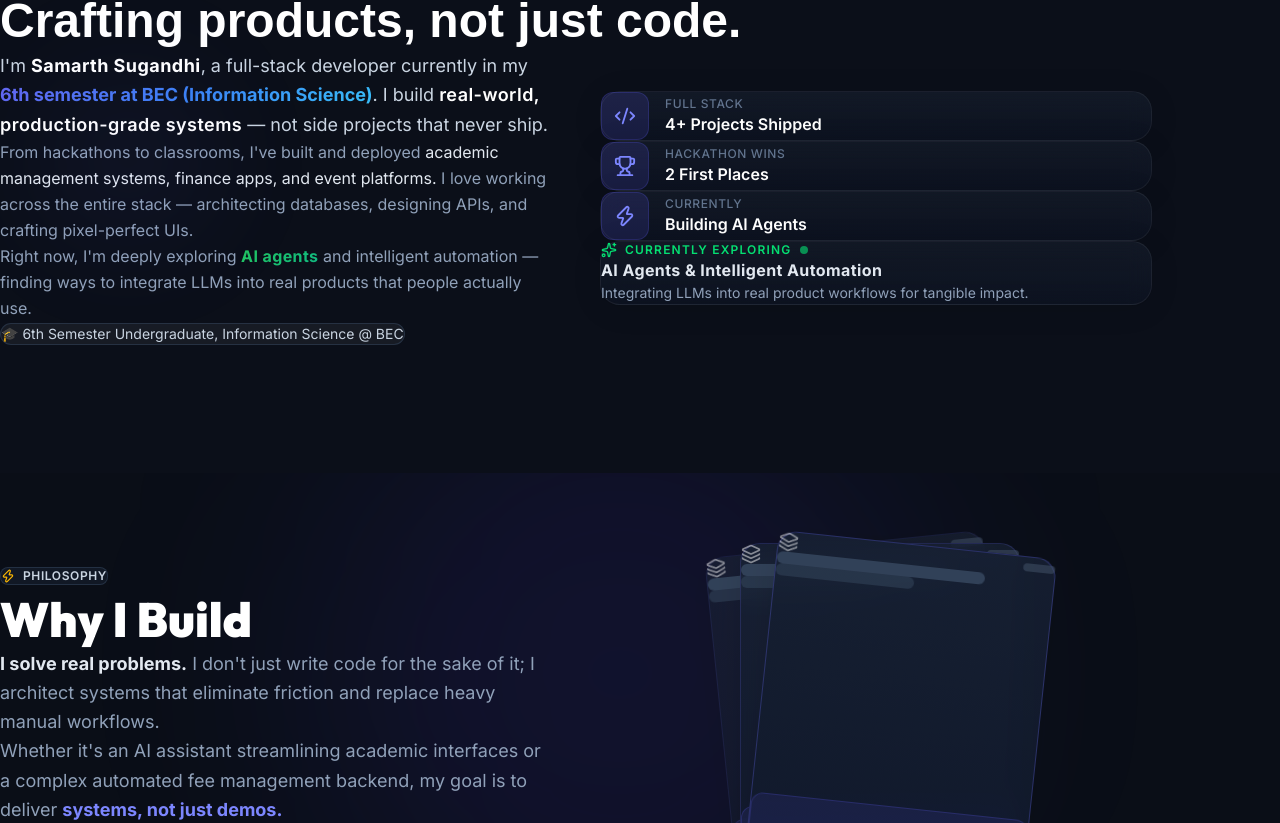
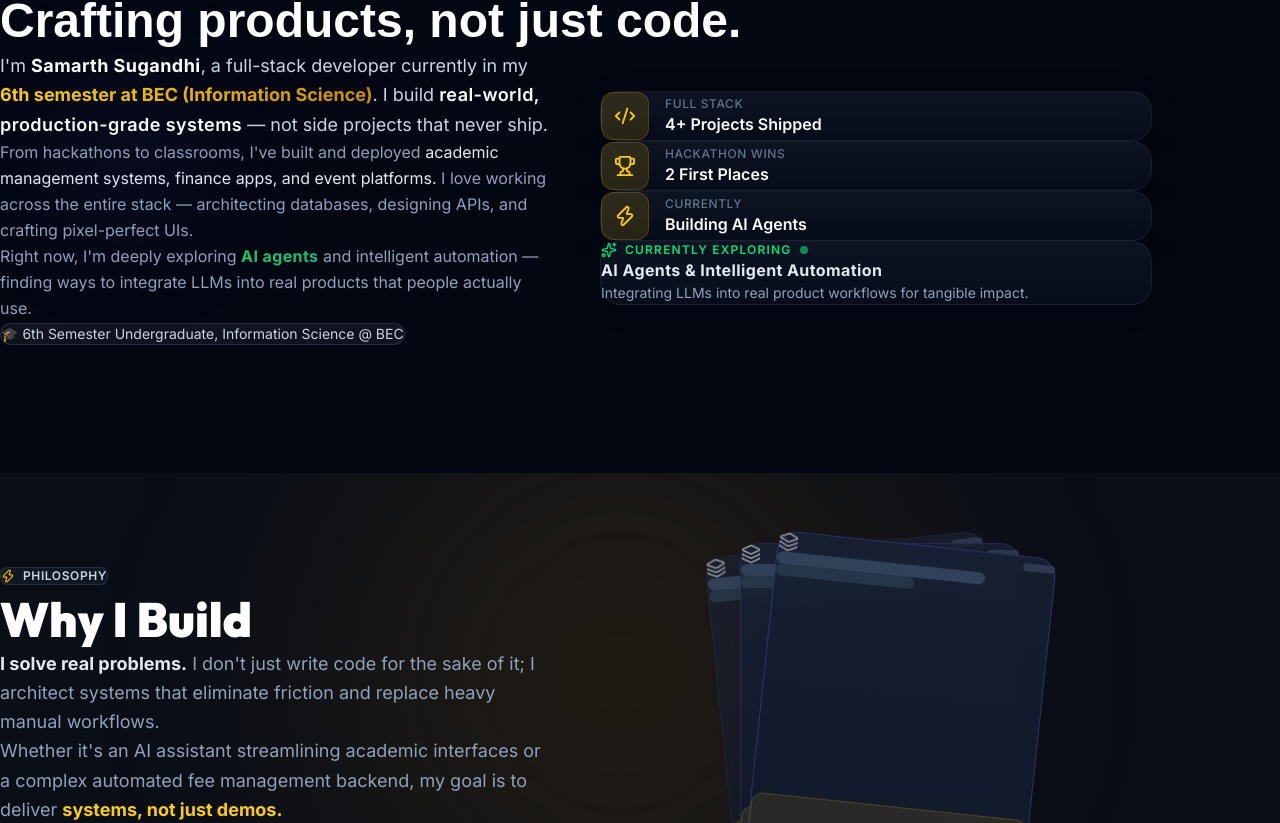
Before and after one commit to samarthsugandhi/portfolio, a Next.js app: page / in a window 1280 px wide. Shown: the part 957-1780 px from the top of the page. Built offline with nearby package versions, Linux system fonts and the light colour scheme.

Commit message:
update: map palette to Techathon Gold and implement rotating crosshair cursor

```diff
--- a/src/app/globals.css
+++ b/src/app/globals.css
@@ -2,19 +2,35 @@
 
 @import "tailwindcss";
 
+@theme {
+  /* Techathon Site Color Mapping Overrides */
+  --color-indigo-300: #fef08a; /* yellow-200 */
+  --color-indigo-400: #facc15; /* yellow-400 */
+  --color-indigo-500: #eab308; /* yellow-500 */
+  --color-indigo-600: #ca8a04; /* yellow-600 */
+  --color-indigo-900: #713f12; /* yellow-900 */
+
+  --color-blue-400: #facc15;
+  --color-blue-500: #eab308;
+  --color-blue-600: #ca8a04;
+
+  --color-cyan-400: #facc15;
+  --color-cyan-500: #eab308;
+}
+
 :root {
-  --bg-primary: #0B0F19;
-  --bg-secondary: #0F1628;
+  --bg-primary: #030712;
+  --bg-secondary: #111827;
   --bg-card: rgba(17, 24, 39, 0.4);
-  --color-indigo: #6366F1;
-  --color-indigo-light: #818CF8;
-  --color-blue: #3B82F6;
+  --color-indigo: #facc15;
+  --color-indigo-light: #fef08a;
+  --color-blue: #eab308;
   --color-green: #22C55E;
-  --color-sky: #38BDF8;
+  --color-sky: #facc15;
   --color-muted: #64748B;
-  --color-text: #E2E8F0;
-  --color-text-secondary: #94A3B8;
-  --border-subtle: rgba(99, 102, 241, 0.15);
+  --color-text: #F3F4F6;
+  --color-text-secondary: #9CA3AF;
+  --border-subtle: rgba(250, 204, 21, 0.15);
 }
 
 * {
@@ -41,7 +57,7 @@ h1, h2, h3, h4, h5, h6, .font-display {
 }
 
 ::selection {
-  background: rgba(99, 102, 241, 0.3);
+  background: rgba(250, 204, 21, 0.3);
   color: #fff;
 }
 
@@ -75,7 +91,7 @@ h1, h2, h3, h4, h5, h6, .font-display {
 
 /* Gradients */
 .gradient-text {
-  background: linear-gradient(135deg, #6366F1 0%, #3B82F6 50%, #38BDF8 100%);
+  background: linear-gradient(135deg, #facc15 0%, #eab308 50%, #ca8a04 100%);
   -webkit-background-clip: text;
   -webkit-text-fill-color: transparent;
   background-clip: text;
@@ -89,7 +105,7 @@ h1, h2, h3, h4, h5, h6, .font-display {
 }
 
 .gradient-bg-indigo {
-  background: linear-gradient(135deg, rgba(99,102,241,0.2) 0%, rgba(59,130,246,0.2) 100%);
+  background: linear-gradient(135deg, rgba(250,204,21,0.2) 0%, rgba(202,138,4,0.2) 100%);
 }
 
 /* Glass & Cards */
--- a/src/components/CustomCursor.tsx
+++ b/src/components/CustomCursor.tsx
@@ -12,12 +12,11 @@ export default function CustomCursor() {
   const dotX = useMotionValue(-100);
   const dotY = useMotionValue(-100);
 
-  // Apply spring physics for the lagging outer ring
-  const ringX = useSpring(dotX, { stiffness: 150, damping: 20, mass: 0.5 });
-  const ringY = useSpring(dotY, { stiffness: 150, damping: 20, mass: 0.5 });
+  // Apply spring physics for the lagging outer frame
+  const ringX = useSpring(dotX, { stiffness: 300, damping: 30, mass: 0.5 });
+  const ringY = useSpring(dotY, { stiffness: 300, damping: 30, mass: 0.5 });
 
   useEffect(() => {
-    // Only enable custom cursor on devices with a fine pointer (not touchscreens)
     if (window.matchMedia("(pointer: fine)").matches) {
       setIsMobile(false);
     }
@@ -37,7 +36,9 @@ export default function CustomCursor() {
         target.tagName === "BUTTON" ||
         target.tagName === "A" ||
         target.closest("button") ||
-        target.closest("a")
+        target.closest("a") ||
+        target.closest(".glass-card") ||
+        target.closest(".interactive")
       ) {
         setIsHovering(true);
       } else {
@@ -64,9 +65,9 @@ export default function CustomCursor() {
     <>
       <style dangerouslySetInnerHTML={{ __html: `* { cursor: none !important; }` }} />
 
-      {/* Outer Trailing Ring */}
+      {/* Outer Trailing Frame (Techathon style: brackets/box rotating) */}
       <motion.div
-        className="fixed top-0 left-0 w-8 h-8 rounded-full border border-indigo-400 pointer-events-none z-[9999] mix-blend-screen"
+        className="fixed top-0 left-0 w-10 h-10 border-[1.5px] border-amber-400/60 pointer-events-none z-[9999] flex items-center justify-center mix-blend-screen"
         style={{
           x: ringX,
           y: ringY,
@@ -74,15 +75,24 @@ export default function CustomCursor() {
           translateY: "-50%",
         }}
         animate={{
-          scale: isClicking ? 0.8 : isHovering ? 1.6 : 1,
-          backgroundColor: isHovering ? "rgba(99, 102, 241, 0.1)" : "transparent",
-          boxShadow: isHovering ? "0 0 15px rgba(99, 102, 241, 0.4)" : "none",
+          scale: isClicking ? 0.8 : isHovering ? 1.5 : 1,
+          rotate: isHovering ? 45 : 0,
+          borderRadius: isHovering ? "50%" : "4px",
+          backgroundColor: isHovering ? "rgba(250, 204, 21, 0.05)" : "transparent",
+          borderColor: isHovering ? "rgba(250, 204, 21, 0.8)" : "rgba(250, 204, 21, 0.4)",
         }}
-        transition={{ duration: 0.15 }}
-      />
+        transition={{ duration: 0.3, ease: "easeOut" }}
+      >
+        {/* Four inner corner markers to simulate the bracket crosshair frame */}
+        <div className="absolute top-0 right-0 w-1.5 h-1.5 border-t-2 border-r-2 border-amber-400 opacity-60" />
+        <div className="absolute bottom-0 right-0 w-1.5 h-1.5 border-b-2 border-r-2 border-amber-400 opacity-60" />
+        <div className="absolute bottom-0 left-0 w-1.5 h-1.5 border-b-2 border-l-2 border-amber-400 opacity-60" />
+        <div className="absolute top-0 left-0 w-1.5 h-1.5 border-t-2 border-l-2 border-amber-400 opacity-60" />
+      </motion.div>
+
       {/* Inner Fast Dot */}
       <motion.div
-        className="fixed top-0 left-0 w-2 h-2 rounded-full bg-cyan-400 pointer-events-none z-[9999]"
+        className="fixed top-0 left-0 w-1.5 h-1.5 rounded-full bg-amber-400 pointer-events-none z-[9999] shadow-[0_0_10px_#facc15]"
         style={{
           x: dotX,
           y: dotY,
@@ -90,10 +100,9 @@ export default function CustomCursor() {
           translateY: "-50%",
         }}
         animate={{
-          scale: isClicking ? 0 : isHovering ? 0 : 1,
-          opacity: isHovering ? 0 : 1
+          scale: isClicking ? 0.5 : isHovering ? 0.5 : 1,
         }}
-        transition={{ duration: 0.1 }}
+        transition={{ duration: 0.15 }}
       />
     </>
   );
```
